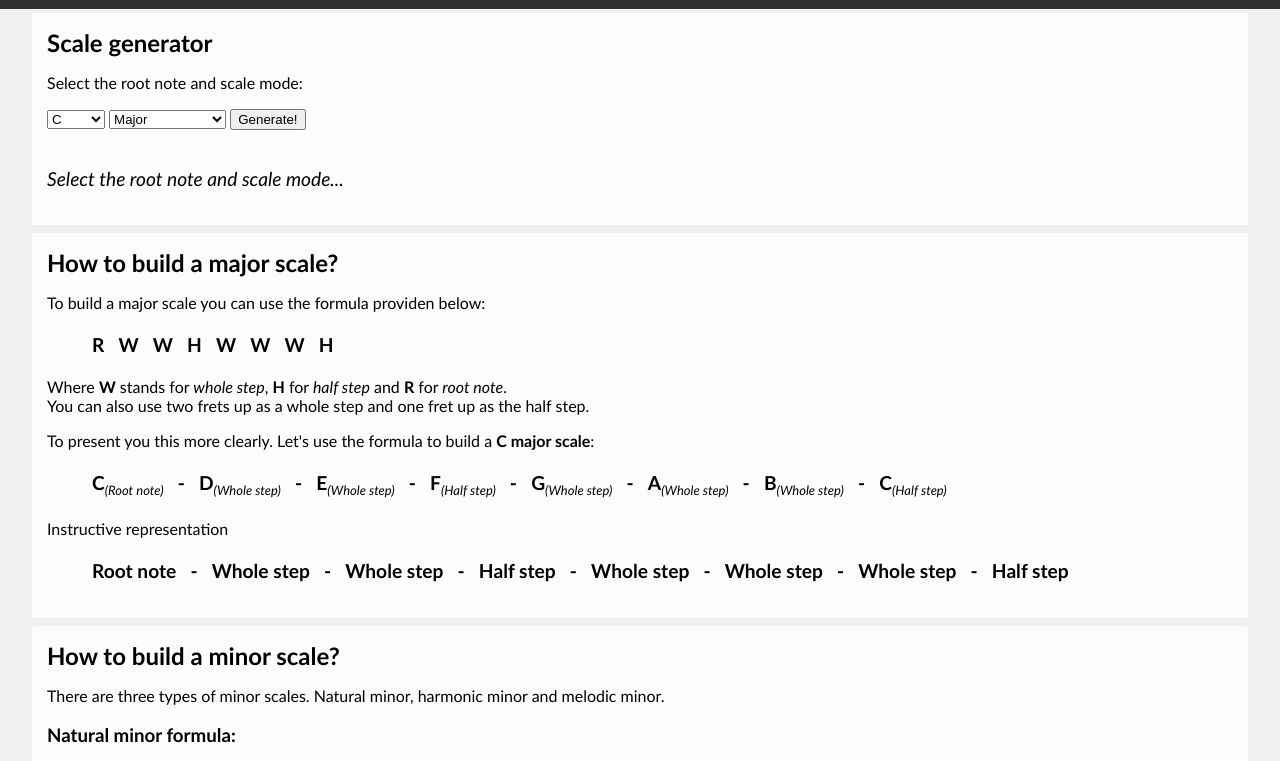
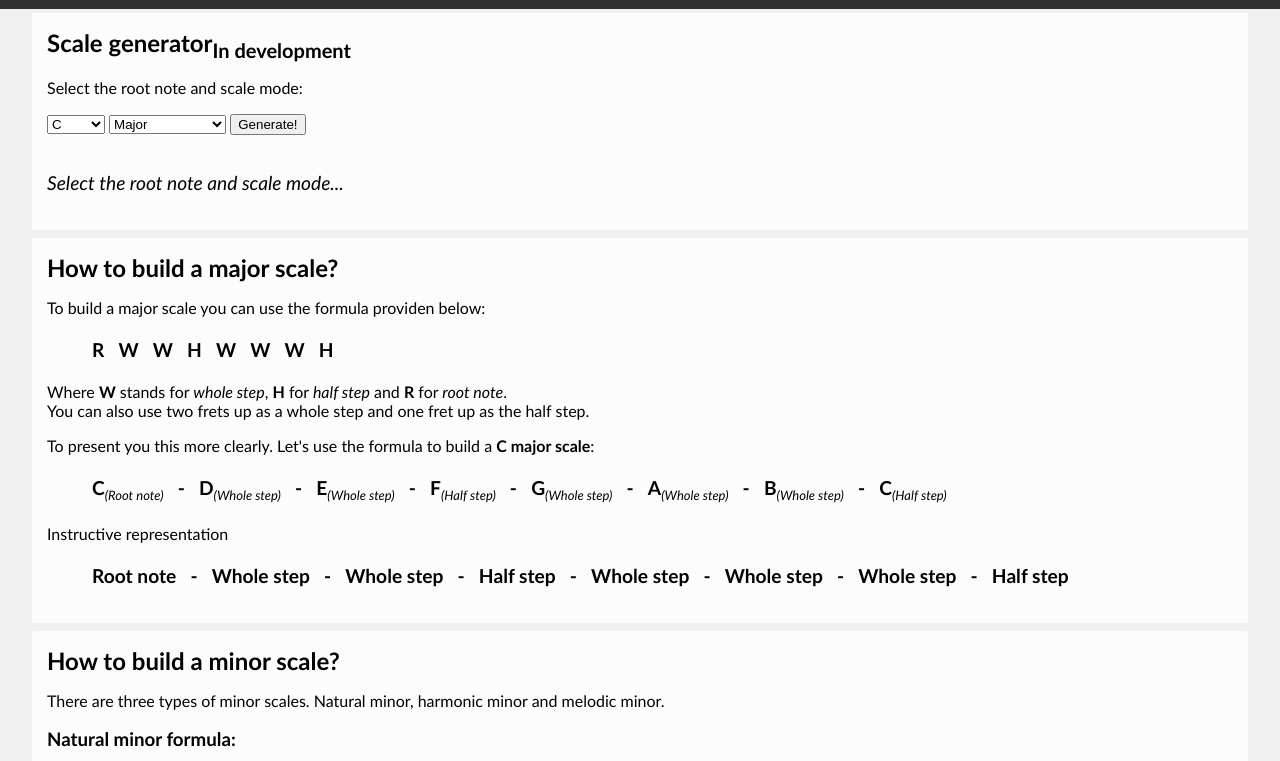
Before and after one commit to virtual-float/virtual-float.github.io, a plain HTML site: page index.html in a window 1280 px wide. Shown: the part 87-848 px from the top of the page. Drawn offline with Linux system fonts and the light colour scheme.

Commit message:
Added minor info for generator

```diff
--- a/index.html
+++ b/index.html
@@ -13,7 +13,7 @@
     </header>
     <section>
         <article>
-            <h2>Scale generator</h2>
+            <h2>Scale generator<sub>In development</sub></h2>
             <p>Select the root note and scale mode: </p>
             <select id="scale-root-note">
                 <option value="C" selected>C</option>
```
